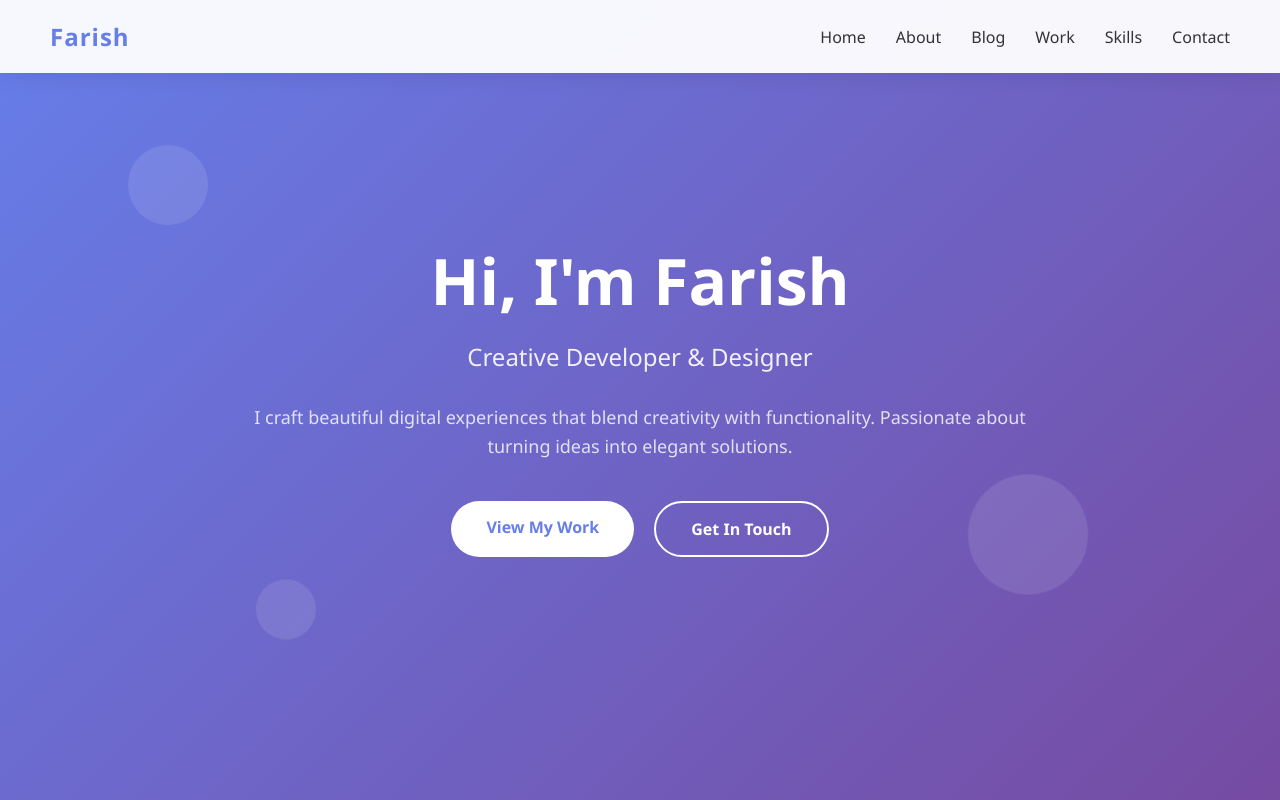
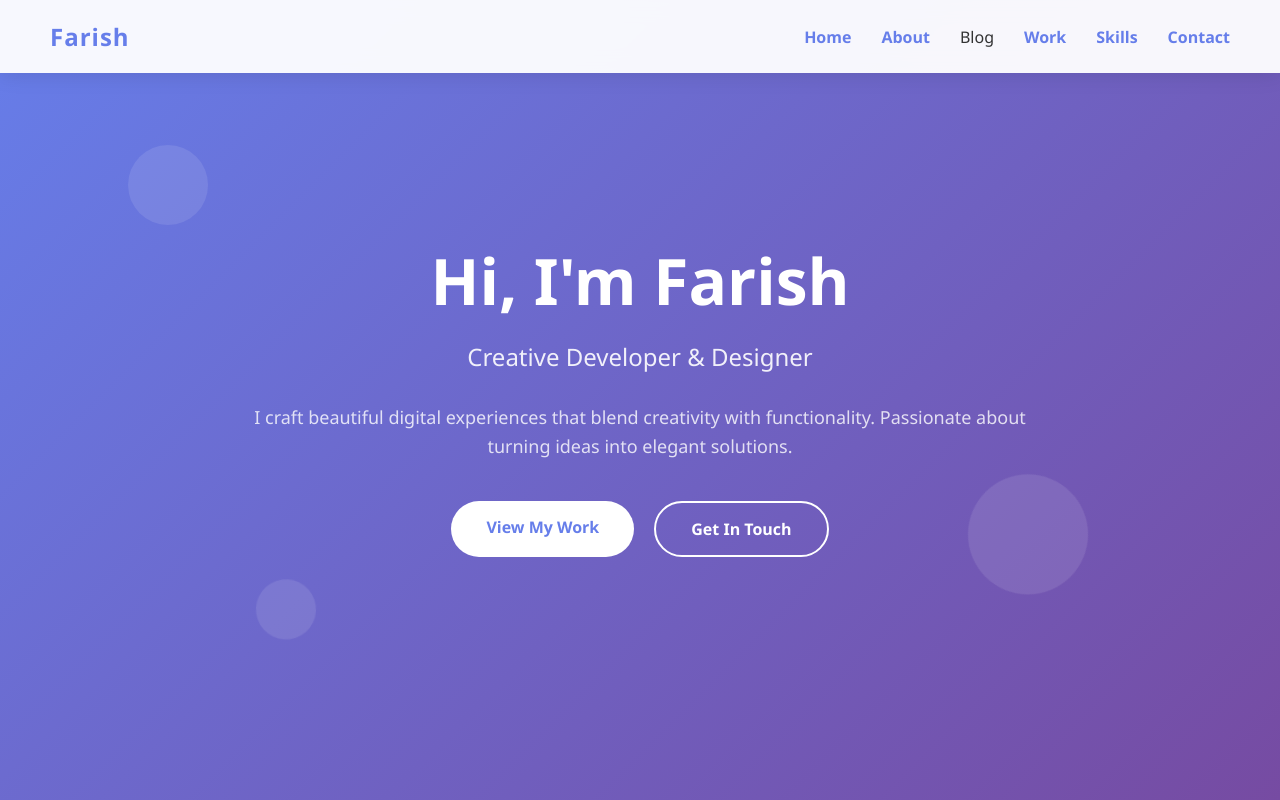
Before and after one commit to Farish-M/Personal-Portfolio, a plain HTML site: page public/index.html in a window 1280 px wide. Shown: the top 800 px of the page. Drawn offline with Linux system fonts and the light colour scheme.

Commit message:
Modularised the navbar

```diff
--- a/public/index.html
+++ b/public/index.html
@@ -7,20 +7,9 @@
     <meta name="viewport" content="width=device-width, initial-scale=1.0">
     <title>Farish - Portfolio</title>
     <link rel="stylesheet" href="../src/css/style.css">
+    <script src="../src/components/navbar/loadNavbar.js"></script>
 </head>
 <body>
-    <nav>
-        <div class="logo">Farish</div>
-        <ul class="nav-links">
-            <li><a href="#home">Home</a></li>
-            <li><a href="#about">About</a></li>
-            <li><a href="blog.html">Blog</a></li>
-            <li><a href="#work">Work</a></li>
-            <li><a href="#skills">Skills</a></li>
-            <li><a href="#contact">Contact</a></li>
-        </ul>
-    </nav>
-
     <section class="hero" id="home">
         <div class="floating-shapes">
             <div class="shape"></div>
--- /dev/null
+++ b/src/components/navbar.html
@@ -0,0 +1,11 @@
+<nav>
+    <div class="logo">Farish</div>
+    <ul class="nav-links">
+        <li><a href="index.html">Home</a></li>
+        <li><a href="index.html#about">About</a></li>
+        <li><a href="blog.html">Blog</a></li>
+        <li><a href="index.html#work">Work</a></li>
+        <li><a href="index.html#skills">Skills</a></li>
+        <li><a href="index.html#contact">Contact</a></li>
+    </ul>
+</nav>
--- /dev/null
+++ b/src/components/navbar/loadNavbar.js
@@ -0,0 +1,35 @@
+// Load Navbar Component
+// This script loads the navbar into any page
+
+async function loadNavbar() {
+    try {
+        const response = await fetch('../src/components/navbar.html');
+        const navbarHTML = await response.text();
+
+        // Insert navbar at the beginning of body
+        document.body.insertAdjacentHTML('afterbegin', navbarHTML);
+
+        // Highlight active page
+        highlightActivePage();
+    } catch (error) {
+        console.error('Error loading navbar:', error);
+    }
+}
+
+// Highlight the current page in navigation
+function highlightActivePage() {
+    const currentPage = window.location.pathname.split('/').pop() || 'index.html';
+    const navLinks = document.querySelectorAll('.nav-links a');
+
+    navLinks.forEach(link => {
+        const linkPage = link.getAttribute('href').split('/').pop().split('#')[0] || 'index.html';
+
+        if (linkPage === currentPage) {
+            link.style.color = '#667eea';
+            link.style.fontWeight = '700';
+        }
+    });
+}
+
+// Load navbar when DOM is ready
+document.addEventListener('DOMContentLoaded', loadNavbar);
```
Also changed, not shown: public/blog.html (+1 -0 lines).
